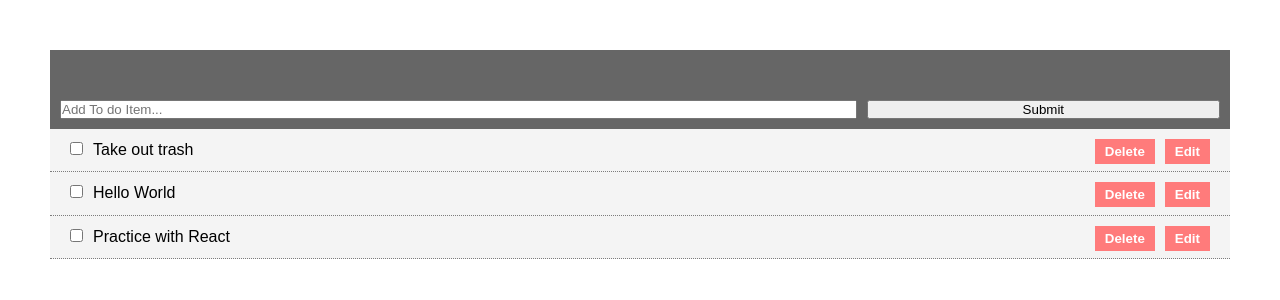
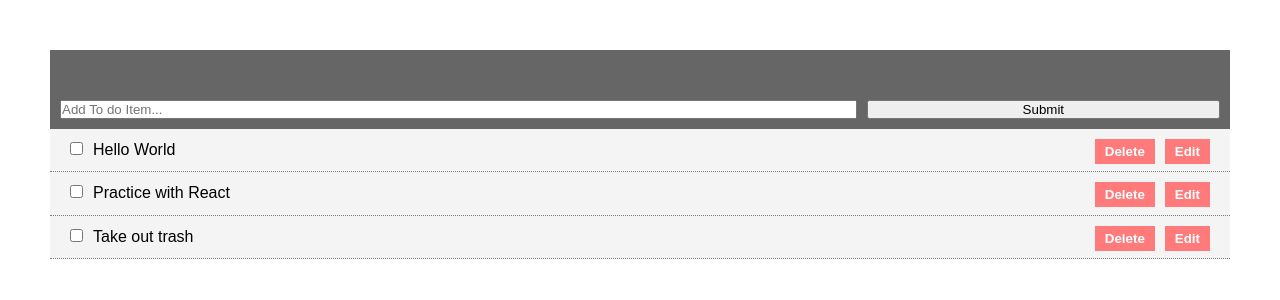
Before and after one commit to LandyJin/React_TodoList, a React (Create React App) app: page / in a window 1280 px wide. Shown: the top 300 px of the page. Built offline with nearby package versions, Linux system fonts and the light colour scheme.

Commit message:
Add Sort Array Prototype

```diff
--- a/src/components/ToDoItems.js
+++ b/src/components/ToDoItems.js
@@ -18,7 +18,7 @@ export class ToDoItems extends Component {
   }
 
   onSubmit = (e) => {
-    console.log('a')
+    console.log(e)
     e.preventDefault();
 
     this.setState ({
--- a/src/components/ToDoList.js
+++ b/src/components/ToDoList.js
@@ -12,7 +12,9 @@ class ToDoList extends Component {
     return (
         <div>
           {/* Add map method in div, otherwise 'key' error will display */}
-          {this.props.toDos.map((todo) => (
+          {this.props.toDos
+            .sort((a,b) => (a.title > b.title) ? 1 : ((b.title > a.title) ? -1 : 0))
+            .map(todo => (
               <ToDoItems
                 className = "toDoItem"
                 markComplete = {this.props.markCompleted}
```
Lines whose indentation alone changed are shown as unchanged.
